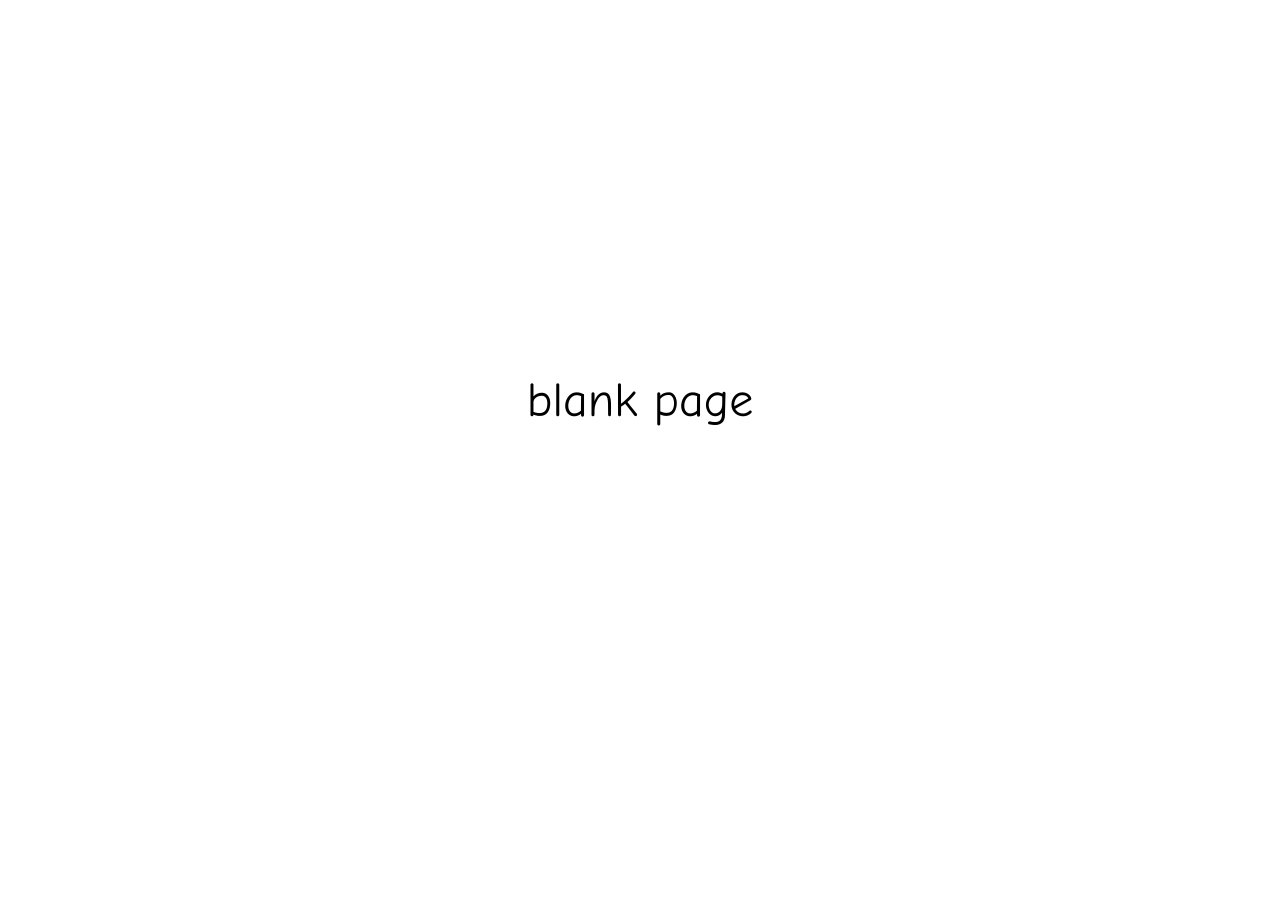
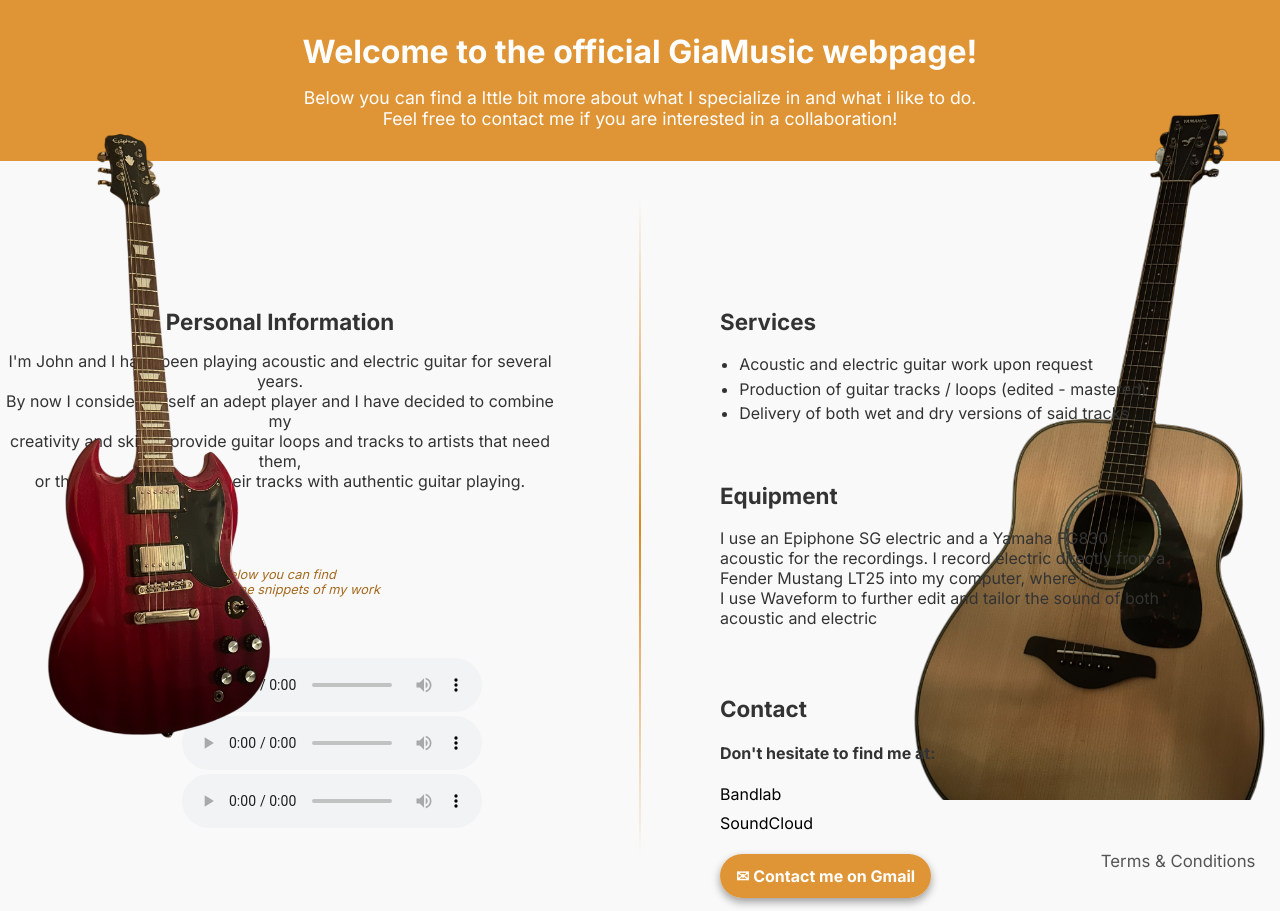
Before and after one commit to JohnDim8/JohnDim8.github.io, a plain HTML site: page index.html in a window 1280 px wide. Before the commit the page ends 800 px from the top, so only its background shows below. Drawn offline with Linux system fonts and the light colour scheme; grey boxes are pictures that could not be loaded.

Commit message:
Fully functional website completed. Subject to change

```diff
--- a/index.html
+++ b/index.html
@@ -2,22 +2,99 @@
 <html lang="en">
 <head>
   <meta charset="UTF-8">
-  <title>Blank Page</title>
-  <link href="https://fonts.googleapis.com/css2?family=Comic+Neue&display=swap" rel="stylesheet">
-  <style>
-    body {
-      font-family: 'Comic Neue', cursive;
-      display: flex;
-      justify-content: center;
-      align-items: center;
-      height: 100vh;
-      margin: 0;
-      background-color: #fff;
-      font-size: 3em;
-    }
-  </style>
+  <title>GiaMusic</title>
+  <link rel="stylesheet" href="jostyle.css">
+  <link href="https://fonts.googleapis.com/css2?family=Inter:wght@400;700&display=swap" rel="stylesheet">
 </head>
 <body>
-  blank page
+
+  <div class="banner">
+    <div class="banner-title">Welcome to the official GiaMusic webpage!</div>
+    <div class="banner-subtitle">Below you can find a lttle bit more about what I specialize in and what i like to do.
+    </div>
+    <div class="banner-subtitle">Feel free to contact me if you are interested in a collaboration!</div>
+  </div>
+
+  <div class="side-banner left-banner">
+    <img src="Sg no bg for site-Photoroom.png" alt="Electric Banner" />
+  </div>
+  <div class="side-banner right-banner">
+    <img src="Acoustic no bg for site-Photoroomfixed.PNG" alt="Acoustic Banner" />
+  </div>
+
+
+  <div class="container">
+    <div class="fade-divider"></div>
+
+    <div class="left">
+      <div class="inner">
+        <h2>Personal Information</h2>
+        <p>I'm John and I have been playing acoustic and electric guitar for several years.<br>By now I consider myself an adept player and I have decided to combine my<br>
+        creativity and skill to provide guitar loops and tracks to artists that need them,<br>
+        or that want to spice up their tracks with authentic guitar playing.</p>
+      </div>
+
+      <div class="snippet-intro">
+        <img src="arrow down.png" alt="Arrow pointing down" class="arrow-img">
+        <p>Below you can find <br>some snippets of my work</p>
+      </div>
+
+      <div class="snippets-section">
+        <h2>Snippets</h2>
+        <div class="audio-box">
+          <ul>
+            <li>
+            <audio controls>
+              <source src="Metal Foo likees2.wav" type="audio/mpeg">
+              Your browser does not support the audio element.
+            </audio>
+            </li>
+            <li>
+            <audio controls>
+              <source src="Acousticprogressionforweb Edit 1 Export 1.wav" type="audio/mpeg">
+              Your browser does not support the audio element.
+            </audio>
+            </li>
+            <li>
+            <audio controls>
+              <source src="ChillGLoop Edit 1 Export 1.wav" type="audio/mpeg">
+              Your browser does not support the audio element.
+            </audio>
+            </li>
+          </ul>
+        </div>
+      </div>
+    </div>
+    <div class="right">
+      <div class="inner section">
+        <h2>Services</h2>
+        <ul>
+          <li>Acoustic and electric guitar work upon request</li>
+          <li>Production of guitar tracks / loops (edited - mastered)</li>
+          <li>Delivery of both wet and dry versions of said tracks</li>
+        </ul>
+      </div>
+      <div class="inner section">
+        <h2>Equipment</h2>
+        <p>I use an Epiphone SG electric and a Yamaha FG830<br>acoustic for the recordings. I record electric directly from a <br>Fender Mustang LT25 into my computer, where<br>I use Waveform to further edit and tailor the sound of both<br>acoustic and electric</p>
+      </div>
+      <div class="inner section">
+        <h2>Contact</h2>
+        <h4>Don't hesitate to find me at:</h4>
+        <div class="contact-links">
+          <a href="https://www.bandlab.com/giamusicb" target="_blank" class="text-link">Bandlab</a>
+          <a href="https://soundcloud.com/giamusic-736310547?ref=clipboard&p=i&c=1&si=B5D6FF8666164E4C9600307420D184E5&utm_source=clipboard&utm_medium=text&utm_campaign=social_sharing" target="_blank" class="text-link">SoundCloud</a>
+      </div>
+          <a href="https://mail.google.com/mail/?view=cm&fs=1&to=GiaMusic.collab@gmail.com" target="_blank" class="email-button">
+          ✉ Contact me on Gmail
+        </a>
+      </div>
+    </div>
+  </div>
+
+  <footer class="footer">
+    <a href="terms.html" target="_blank">Terms & Conditions</a>
+  </footer>
+
 </body>
 </html>
--- /dev/null
+++ b/jostyle.css
@@ -0,0 +1,252 @@
+    html, body {
+      overflow-x: hidden;
+    }
+
+    body {
+      margin: 0;
+      font-family: 'Inter', sans-serif;
+      background-color: #f9f9f9;
+      color: #333;
+    }
+
+    .banner {
+      background-color: #db871ae0;
+      color: white;
+      text-align: center;
+      padding: 2rem 0;
+      display: flex;
+      flex-direction: column;
+      align-items: center;
+      justify-content: flex-start;
+    }
+
+    .banner-title {
+      font-size: 2rem;
+      font-weight: bold;
+      margin-bottom: 1rem;
+    }
+
+    .banner-subtitle {
+      font-size: 1.1rem;
+      max-width: 700px;
+    }
+
+    .container {
+      display: flex;
+      height: calc(100vh - 70px);
+      position: relative;
+      padding: 2rem 0;
+      box-sizing: border-box;
+      justify-content: center;
+      align-items: flex-start;
+      padding-top: 8rem;
+    }
+
+    .side-banner {
+      position: absolute;
+      top: calc(4rem + 2rem);
+      height: calc(100vh - (3rem + 2rem));
+      overflow: hidden;
+      z-index: 1;
+    }
+
+    .left-banner {
+      left: 0;
+      width: 296px;
+    }
+
+    .left-banner img {
+      width: 100%;
+      height: 100%;
+      object-fit: cover;
+      object-position: center top;
+    }
+
+    .right-banner {
+      right: 0;
+      width: 379px;
+      height: calc(100vh - (4rem + 2rem));
+      overflow: hidden;
+      z-index: 0;
+    }
+
+    .right-banner img {
+      width: 100%;
+      height: 100%;
+      object-fit: cover;
+      object-position: center top;
+    }
+
+    .side-banner img {
+      width: 100%;
+      height: 100%;
+      object-fit: cover;
+    }
+
+
+    .fade-divider {
+      position: absolute;
+      width: 2px;
+      top: 5%;
+      bottom: 5%;
+      left: 50%;
+      transform: translateX(-50%);
+      background: linear-gradient(to bottom, transparent, #db881a, transparent);
+      z-index: 2;
+    }
+
+    .left, .right {
+      width: 50%;
+      display: flex;
+      flex-direction: column;
+      justify-content: center;
+    }
+
+    .left {
+      align-items: flex-end;
+    }
+
+    .right {
+      align-items: flex-start;
+    }
+
+    .left .inner {
+      margin-right: 5rem;
+      text-align: center;
+    }
+
+    .right .inner {
+      margin-left: 5rem;
+      text-align: left;
+    }
+
+    h2 {
+      margin-bottom: 0.5rem;
+      font-size: 1.4rem;
+    }
+
+    ul {
+      margin-top: 0;
+      padding-left: 1.2rem;
+    }
+
+    li {
+      margin-bottom: 0.3rem;
+    }
+
+    .section {
+      margin-bottom: 2rem;
+    }
+
+    .section h2 {
+      margin-bottom: 1.2rem;
+    }
+
+    .section h4 {
+      margin-top: 0.5;
+      margin-bottom: 0.5rem;
+    }
+
+    .section ul {
+      margin-top: 0;
+      margin-bottom: 0.5rem;
+    }
+
+    .section a {
+      margin-top: 0.3rem;
+      display: inline-block;
+    }
+
+    .email-button{
+      display: inline-block;
+      background-color: #db871ae0;
+      color: white;
+      padding: 0.75rem 1rem;
+      border-radius: 80px;
+      text-decoration: none;
+      font-weight: bold;
+      box-shadow: 0 4px 8px rgba(0, 0, 0, 0.37);
+      transition: background-color 0.5s ease, transform 0.5s ease;
+    }
+
+    .email-button:hover {
+      background-color: #db871a;
+      transform: scale(1.03);
+    }
+
+    .contact-links {
+      display: flex;
+      flex-direction: column;
+      align-items: flex-start;
+      gap: 0.3rem;
+      margin: 1rem 0;
+    }
+
+    .text-link {
+      font-size: 1rem;
+      color: #000000;
+      text-decoration: none;
+      transition: color 0.3s ease;
+      font-weight: 500;
+    }
+
+    .text-link:hover {
+      color: #db871a;
+    }
+
+    .footer {
+      position: relative;
+      bottom: 40px;
+      left: 86%;
+      font-size: 1.05rem;
+      color: #555;
+    }
+
+    .footer a {
+      text-decoration: none;
+      color: #555;
+      transition: color 0.3s ease;
+    }
+
+    .footer a:hover {
+      color: #db871a;
+    }
+
+    .snippets-section {
+      display: flex;
+      margin-top: 1rem;
+      margin-left: 6rem;
+      margin-right: 158px;
+      text-align: left;
+    }
+
+    .snippet-intro {
+      display: flex;
+      align-items: center;
+      justify-content: center;
+      gap: 0.3rem;
+      margin-top: 3rem;
+      margin-bottom: 2rem;
+      color: #a16414f5;
+      transform: translate(-260px, 0px);
+    }
+
+    .snippet-intro p {
+      font-size: 0.8rem;
+      font-style: italic;
+    }
+
+    .snippet-intro .arrow-img {
+      width: 60px;
+      height: auto;
+    }
+
+    .audio-box ul {
+      list-style: none;
+      padding: 0;
+      margin: 0;
+    }
+
+    .audio-box li {
+      margin-bottom: 0px;
+    }
```
Also changed, not shown: terms.html (added, +58 -0 lines), Acoustic no bg for site-Photoroomfixed.PNG (added), Sg no bg for site-Photoroom.png (added), 5 other files.
